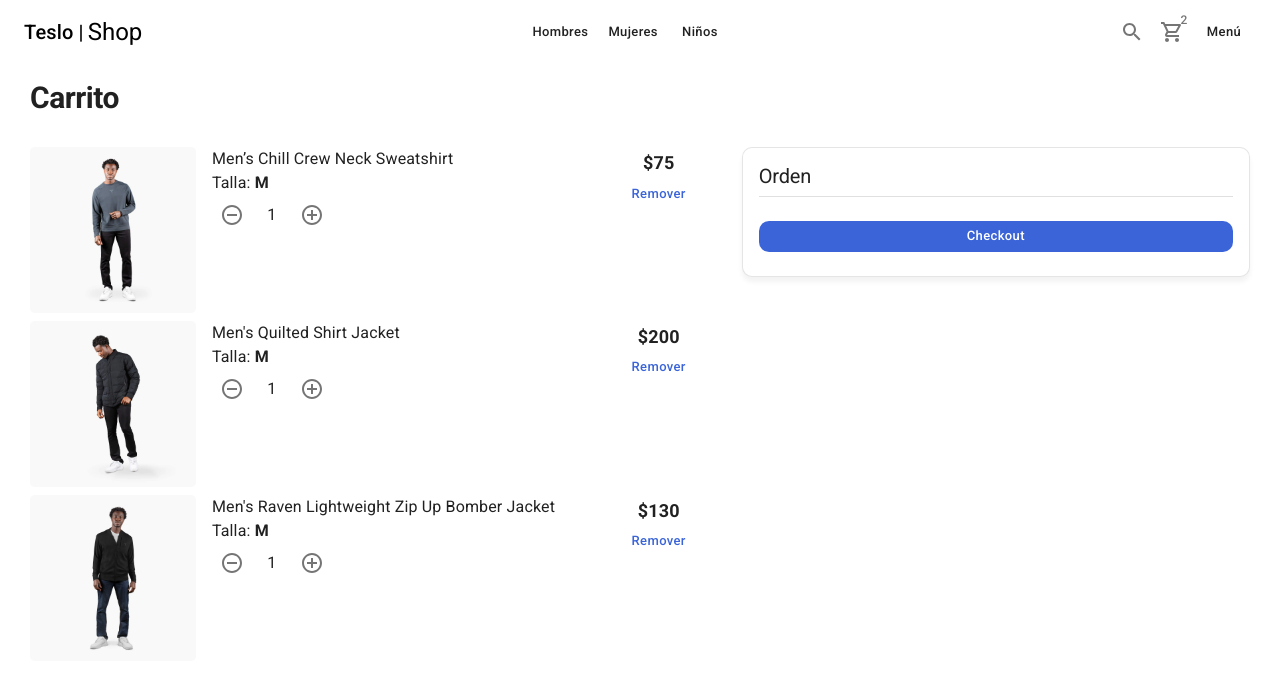
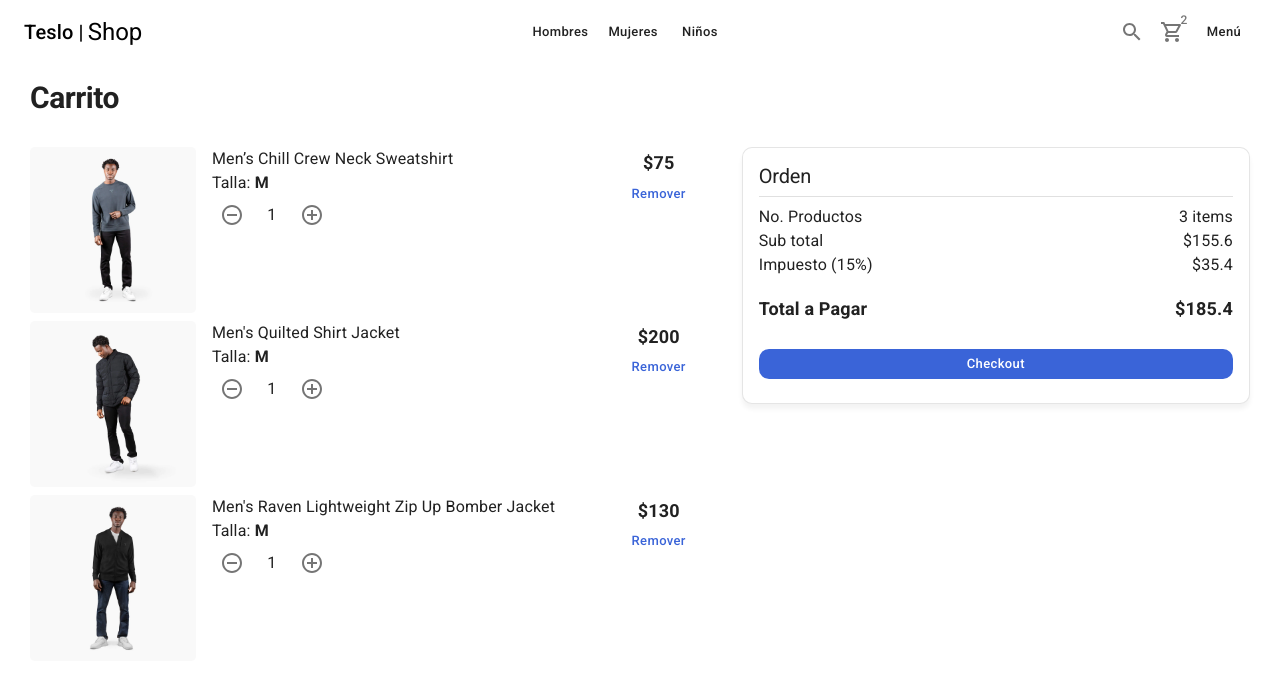
Before and after one commit to DanielHenryL/next-teslo-shop, a Next.js app: page /cart in a window 1280 px wide. Shown: the top 688 px of the page. Built offline with nearby package versions, Linux system fonts and the light colour scheme.

Commit message:
Resumen de la orden

```diff
--- a/components/cart/CardList.tsx
+++ b/components/cart/CardList.tsx
@@ -2,17 +2,19 @@ import { initialData } from "@/database/products"
 import { Box, Button, CardActionArea, CardMedia, Grid, Link, Typography } from "@mui/material"
 import NextLink from "next/link"
 import { ItemCounter } from "../ui/ItemCounter"
+import { FC } from "react"
 
 
 const productsInCart = [
     initialData.products[0],
     initialData.products[1],
     initialData.products[2],
-
 ]
 
-
-export const CardList = () => {
+interface Props {
+    editable?: boolean;
+}
+export const CardList:FC<Props> = ({editable = false}) => {
   return (
     <>
         {
@@ -38,15 +40,25 @@ export const CardList = () => {
                             <Typography variant="body1">{ product.title}</Typography>
                             <Typography variant="body1">Talla: <strong>M</strong></Typography>
                             {/* Condicional */}
-                            <ItemCounter/>
+                            {
+                                editable
+                                ? <ItemCounter/>
+                                : <Typography variant="h6">3 items</Typography>
+                            }
+
                         </Box>
                     </Grid>
 
                     <Grid item xs={3} display={'flex'} alignItems={'center'} flexDirection={'column'}>
                         <Typography variant="subtitle1">${ product.price }</Typography>
-                        <Button variant="text" color="secondary">
-                            Remover
-                        </Button>
+                        {
+                            editable
+                            && (
+                                <Button variant="text" color="secondary">
+                                    Remover
+                                </Button>
+                            )
+                        }
                     </Grid>
 
                 </Grid>
--- /dev/null
+++ b/components/cart/OrderSummary.tsx
@@ -0,0 +1,37 @@
+import { Grid, Typography } from "@mui/material"
+
+export const OrderSummary = () => {
+  return (
+    <Grid container>
+
+        <Grid item xs={6}>
+            <Typography>No. Productos</Typography>
+        </Grid>
+        <Grid item xs={6} display={'flex'} justifyContent={'end'}>
+            <Typography>3 items</Typography>
+        </Grid>
+
+        <Grid item xs={6}>
+            <Typography>Sub total</Typography>
+        </Grid>
+        <Grid item xs={6} display={'flex'} justifyContent={'end'}>
+            <Typography>{`$${155.6}`}</Typography>
+        </Grid>
+
+        <Grid item xs={6}>
+            <Typography>Impuesto (15%)</Typography>
+        </Grid>
+        <Grid item xs={6} display={'flex'} justifyContent={'end'}>
+            <Typography>{`$${35.4}`}</Typography>
+        </Grid>
+
+        <Grid item xs={6} sx={{ mt:2}}>
+            <Typography variant="subtitle1">Total a Pagar</Typography>
+        </Grid>
+        <Grid item xs={6} display={'flex'} justifyContent={'end'} sx={{ mt:2}}>
+            <Typography variant="subtitle1">{`$${185.4}`}</Typography>
+        </Grid>
+
+    </Grid>
+  )
+}
--- a/components/cart/index.ts
+++ b/components/cart/index.ts
@@ -1 +1,2 @@
 export * from './CardList'
+export * from './OrderSummary'
--- a/pages/cart/index.tsx
+++ b/pages/cart/index.tsx
@@ -1,7 +1,6 @@
-import { CardList } from '@/components/cart'
+import { CardList, OrderSummary } from '@/components/cart'
 import { ShopLayout } from '@/components/layouts'
 import { Box, Button, Card, CardContent, Divider, Grid, Typography } from '@mui/material'
-import React from 'react'
 
 const CardPage = () => {
   return (
@@ -10,7 +9,7 @@ const CardPage = () => {
         <Grid container sx={{ mt:2}} flexDirection={{ xs:'column-reverse',sm:'row'}} >
 
             <Grid item xs={12} sm={7} sx={{ my:2}}>
-                <CardList />
+                <CardList editable />
             </Grid>
 
             <Grid item xs={12} sm={5} sx={{ my:2}}>
@@ -18,7 +17,7 @@ const CardPage = () => {
                     <CardContent>
                         <Typography variant='h2'>Orden</Typography>
                         <Divider sx={{ my:1}}/>
-                        {/* Order sumary */}
+                        <OrderSummary />
                         <Box sx={{ mt:3}}>
                             <Button color='secondary' className='circular-btn' fullWidth>
                                 Checkout
```
